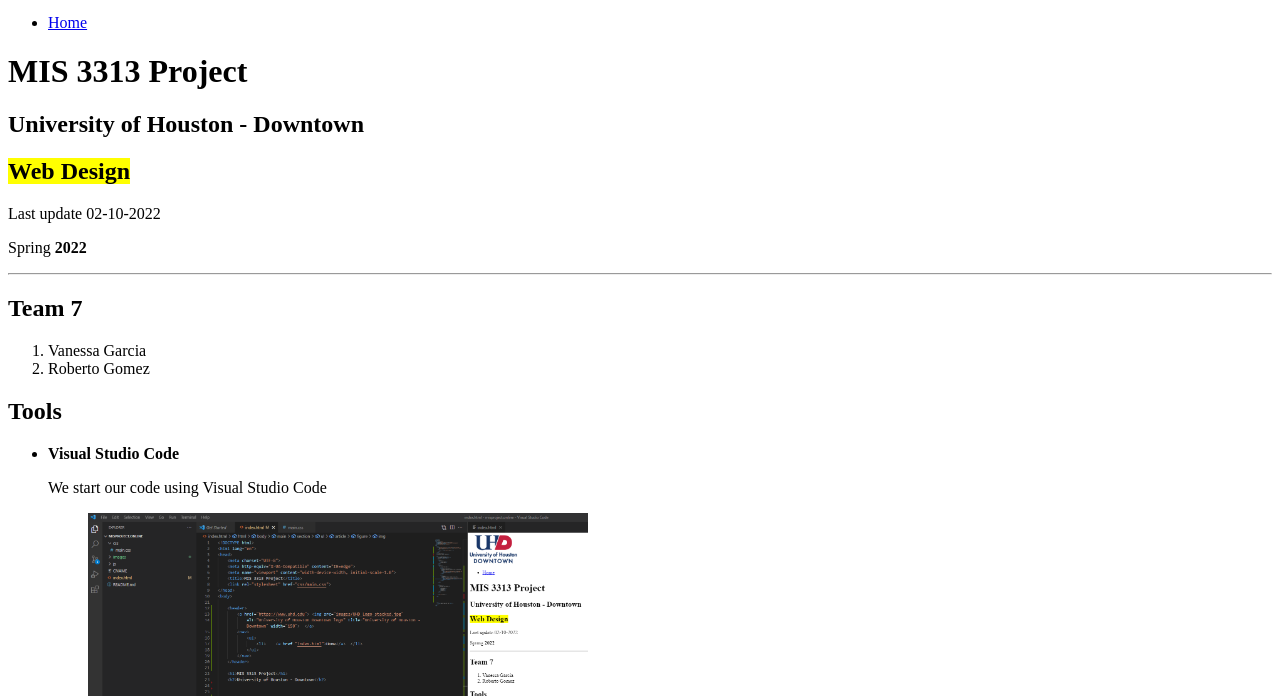
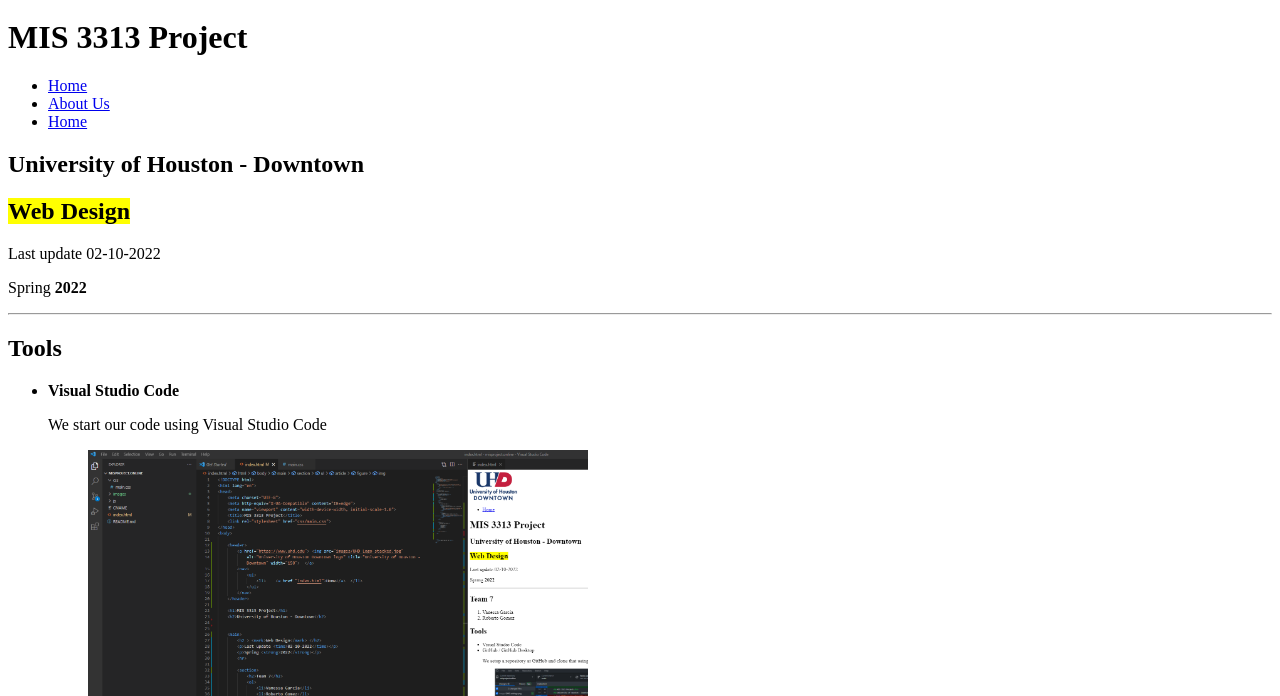
Before and after one commit to UHDrob/misproject.online, a plain HTML site: page index.html in a window 1280 px wide. Shown: the part 104-800 px from the top of the page. Drawn offline with Linux system fonts and the light colour scheme.

Commit message:
about us

```diff
--- a/index.html
+++ b/index.html
@@ -12,14 +12,17 @@
     <header>
         <a href="https://www.uhd.edu"> <img src="images/UHD Logo-stacked.jpg"
             alt="University of Houston Downtown logo" title="University of Houston - Downtown" width="150">  </a>
+        <h1>MIS 3313 Project</h1>
         <nav>
             <ul>
+                <li>    <a href="index.html">Home</a>  </li>
+                <li>    <a href="about.html">About Us</a>  </li>
                 <li>    <a href="index.html">Home</a>  </li>
             </ul>
         </nav>
     </header>
 
-    <h1>MIS 3313 Project</h1>
+
     <h2>University of Houston - Downtown</h2>
 
 
@@ -29,13 +32,7 @@
         <p>Spring <strong>2022</strong></p>
         <hr>
 
-        <section>
-            <h2>Team 7</h2>
-            <ol>
-                <li>Vanessa Garcia</li>
-                <li>Roberto Gomez</li>
-            </ol>
-        </section>
+
 
         <section>
             <h2>Tools</h2>
```
Also changed, not shown: about.html (added, +27 -0 lines).
